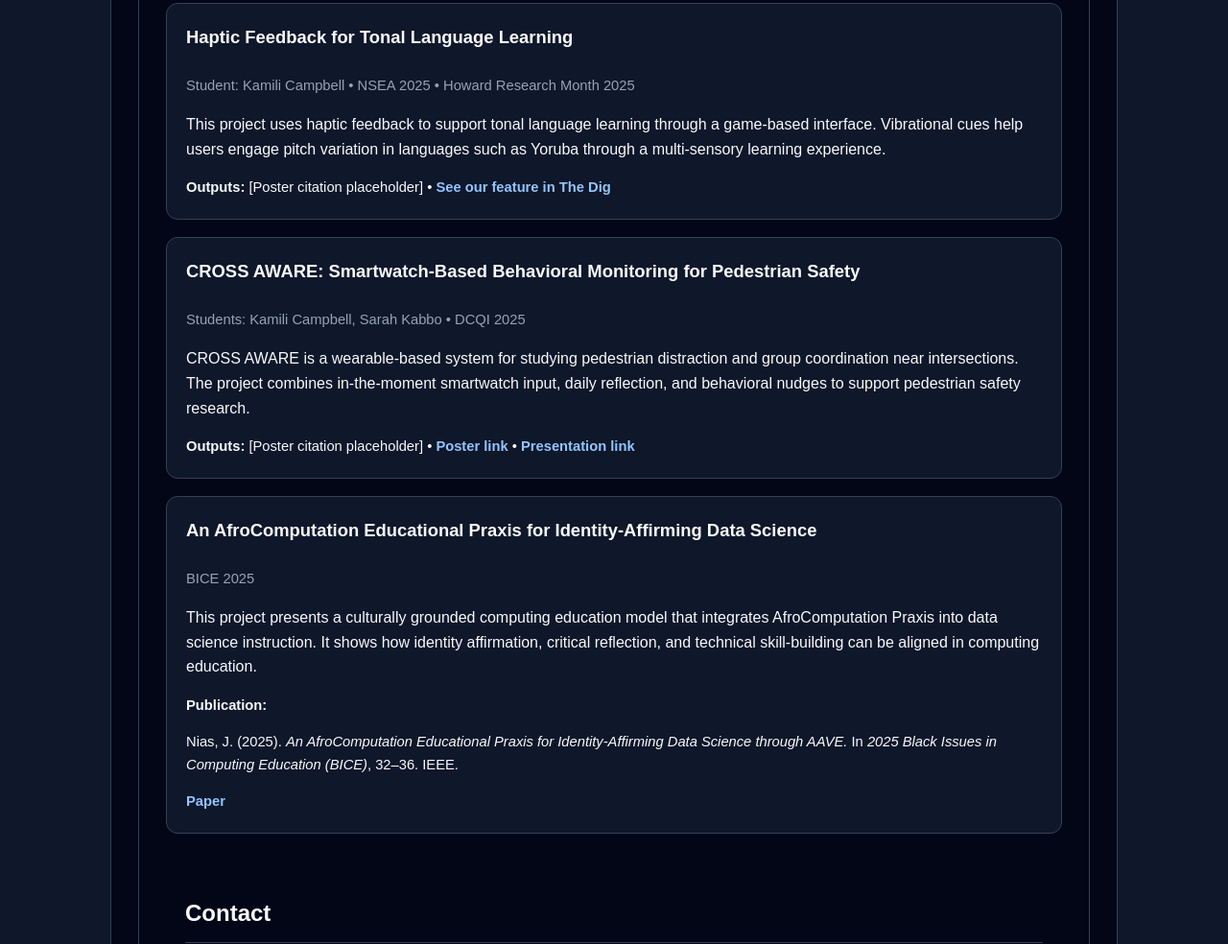
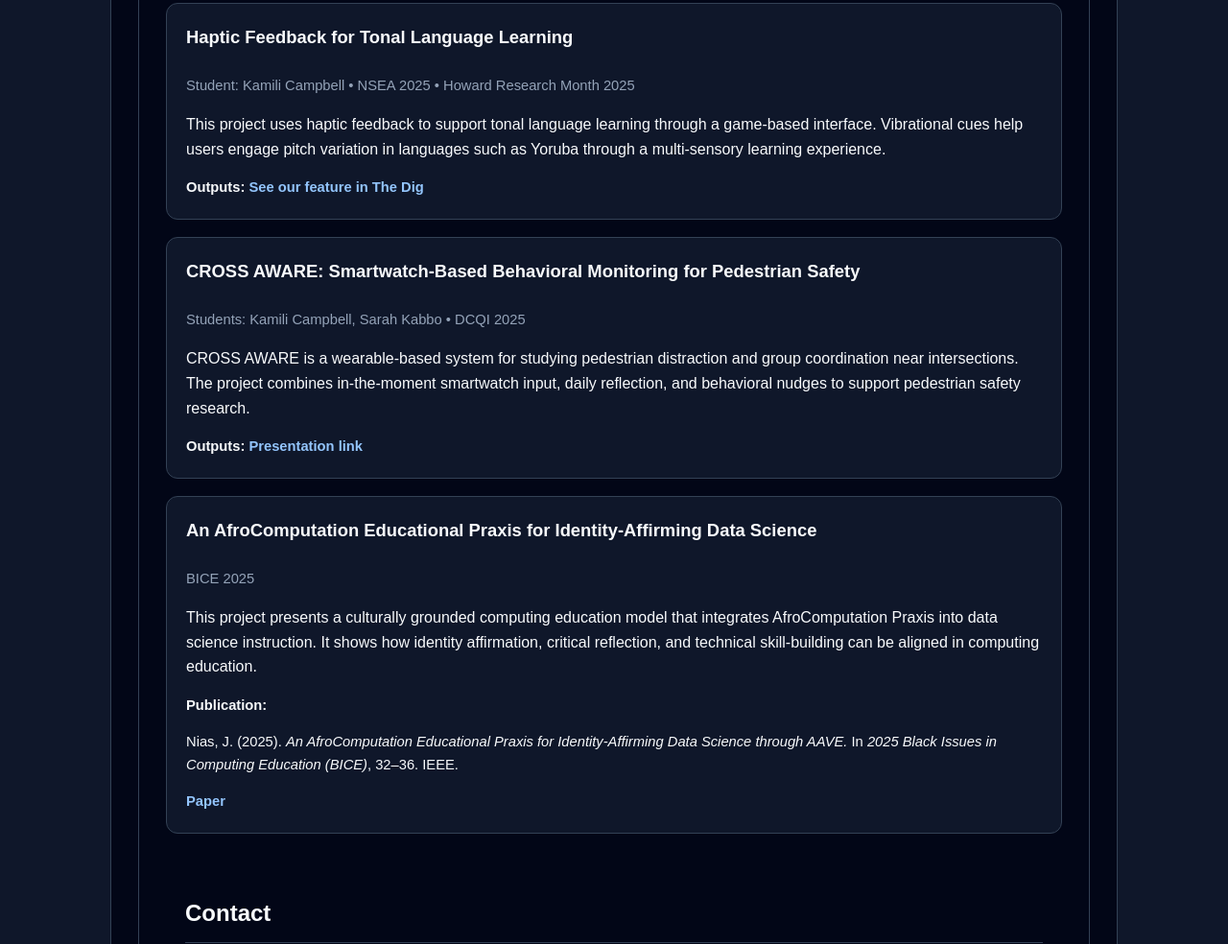
Before and after one commit to jclarknias/jclarknias.github.io, a plain HTML site: page index.html in a window 1280 px wide. Shown: the part 3420-4404 px from the top of the page at 96% size. Drawn offline with Linux system fonts and the light colour scheme.

Commit message:
Update index.html

```diff
--- a/index.html
+++ b/index.html
@@ -315,7 +315,6 @@
       </p>
       <div class="outputs">
         <strong>Outputs:</strong>
-        [Poster citation placeholder] •
         <a href="https://thedig.howard.edu/all-stories/howard-research-symposium-students-shared-impacts-their-work-georgia-avenue-moon" target="_blank">See our feature in The Dig </a>
       </div>
     </div>
@@ -330,9 +329,7 @@
       </p>
       <div class="outputs">
         <strong>Outputs:</strong>
-        [Poster citation placeholder] •
-        <a href="#">Poster link</a> •
-        <a href="#">Presentation link</a>
+        <a href="https://www.jayenias.com/pedestrian" target="_blank">Presentation link</a>
       </div>
     </div>
 
```
